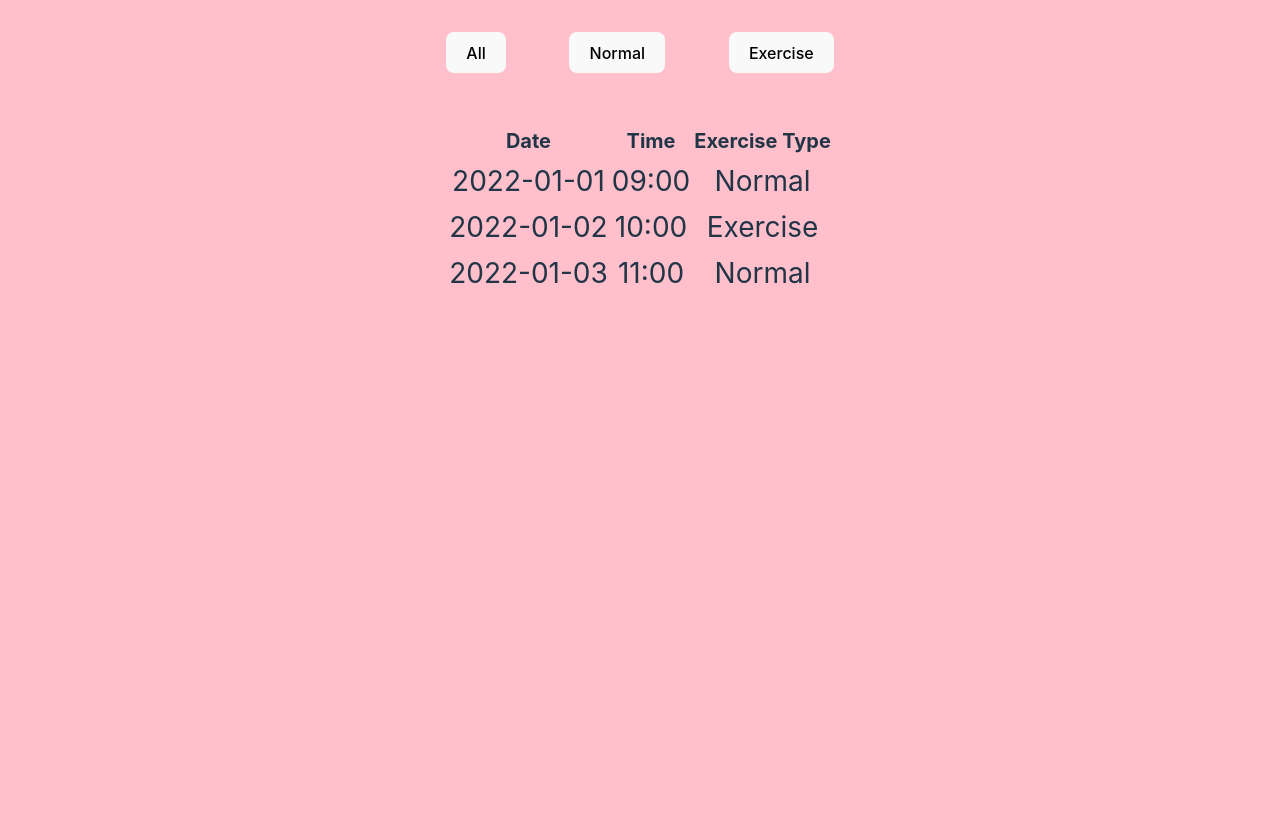
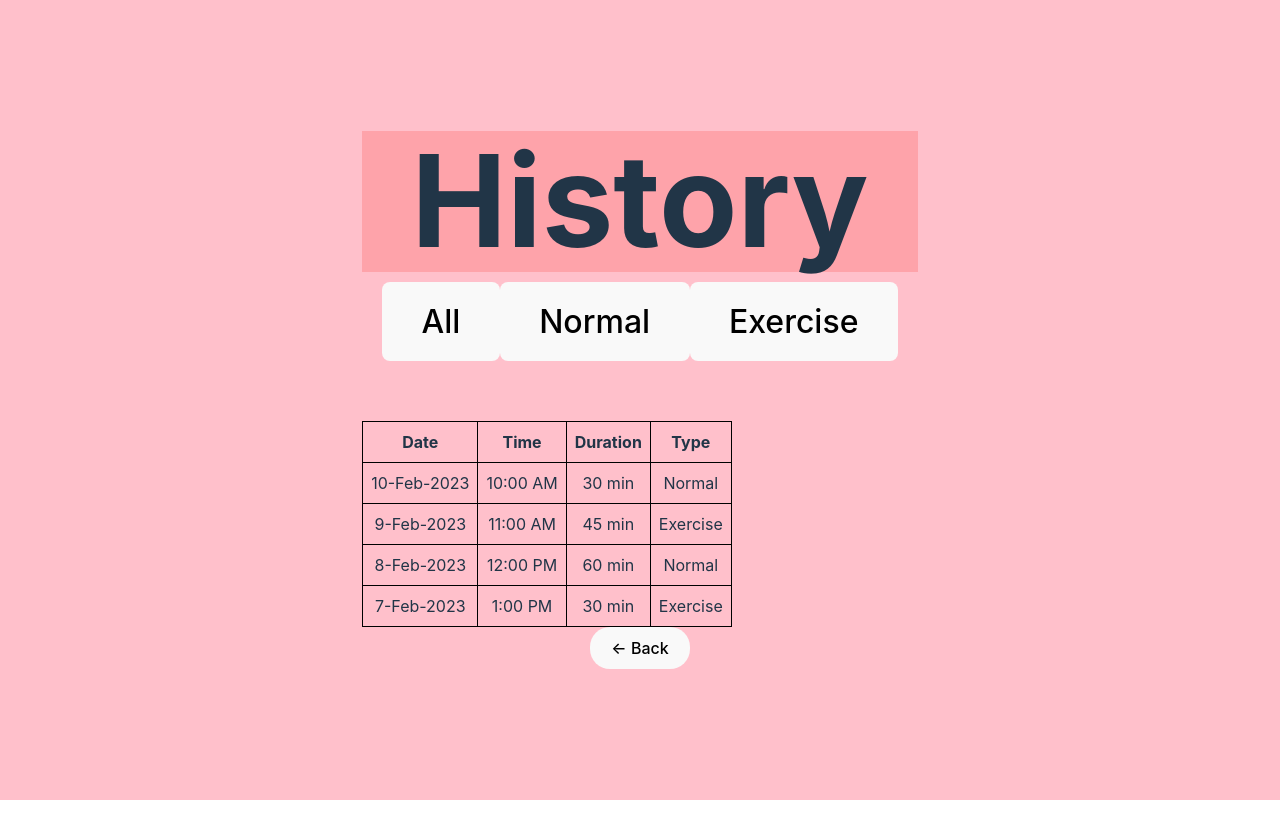
Before and after one commit to Exceed05-HeartBeat/Front-end, a React (Vite) app: page / in a window 1280 px wide. Shown: the top 838 px of the page. After the commit the page ends 800 px from the top, so only its background shows below. Built offline with nearby package versions, Linux system fonts and the light colour scheme.

Commit message:
wait pull

```diff
--- /dev/null
+++ b/src/NewPage.jsx
@@ -0,0 +1,56 @@
+import React, { useState } from 'react';
+import './style/NewPage.css'
+
+const History = () => {
+  const [filter, setFilter] = useState('all');
+
+  const data = [
+    { date: '10-Feb-2023', time: '10:00 AM', duration: '30 min', type: 'Normal' },
+    { date: '9-Feb-2023', time: '11:00 AM', duration: '45 min', type: 'Exercise' },
+    { date: '8-Feb-2023', time: '12:00 PM', duration: '60 min', type: 'Normal' },
+    { date: '7-Feb-2023', time: '1:00 PM', duration: '30 min', type: 'Exercise' },
+  ];
+
+  const filteredData = data.filter(item => {
+    if (filter === 'all') return true;
+    return item.type === filter;
+  });
+
+  return (
+    <div className='body'>
+      <div className='headerdiv'><h1 className='header'>History</h1></div>
+      <div className='button'>
+        <button onClick={() => setFilter('all')}>All</button>
+        <button onClick={() => setFilter('Normal')}>Normal</button>
+        <button onClick={() => setFilter('Exercise')}>Exercise</button>
+      </div>
+      <table className='table'>
+        <thead>
+          <tr>
+            <th>Date</th>
+            <th>Time</th>
+            <th>Duration</th>
+            <th>Type</th>
+          </tr>
+        </thead>
+        <tbody>
+          {filteredData.map(item => (
+            <tr key={item.date + item.time}>
+              <td>{item.date}</td>
+              <td>{item.time}</td>
+              <td>{item.duration}</td>
+              <td>{item.type}</td>
+            </tr>
+          ))}
+        </tbody>
+      </table>
+      <div style={{ textAlign: 'center' }}>
+      <button style={{ borderRadius: '20px', padding: '10px 20px' }}>
+          <span style={{ transform: 'rotate(180deg)' }}>&larr;</span> Back
+        </button>
+      </div>
+    </div>
+  );
+};
+
+export default History;
--- a/src/PageTwo.css
+++ /dev/null
@@ -1,26 +0,0 @@
-button {
-    margin: 20px;
-    padding: 20px 40px;
-    font-size: 20px;
-    background-color: white;
-    border: 1px solid black;
-    border-radius: 5px;
-    cursor: pointer;
-  }
-
-  table {
-    margin-top: 50px;
-    border-collapse: collapse;
-    width: 80%;
-    font-size: 20px;
-    text-align: center;
-  }
-
-  th, td {
-    border: 1px solid black;
-    padding: 20px;
-  }
-
-  th {
-    background-color: lightgray;
-  }
--- a/src/PageTwo.jsx
+++ /dev/null
@@ -1,48 +0,0 @@
-import { useState } from 'react'
-import reactLogo from './assets/react.svg'
-import './App.css'
-import { useEffect } from 'react';
-
-const App = () => {
-  const [selectedButton, setSelectedButton] = useState("All");
-  const [exerciseData, setExerciseData] = useState([    { date: "2022-01-01", time: "09:00", type: "Normal" },    { date: "2022-01-02", time: "10:00", type: "Exercise" },    { date: "2022-01-03", time: "11:00", type: "Normal" },  ]);
-
-  const handleButtonClick = (buttonText) => {
-    setSelectedButton(buttonText);
-  };
-
-  return (
-    <div style={{ backgroundColor: "pink", height: "100vh" }}>
-      <div style={{ display: "flex", justifyContent: "space-between" }}>
-        <button onClick={() => handleButtonClick("All")}>All</button>
-        <button onClick={() => handleButtonClick("Normal")}>Normal</button>
-        <button onClick={() => handleButtonClick("Exercise")}>Exercise</button>
-      </div>
-      <table style={{ marginTop: "50px" }}>
-        <thead>
-          <tr>
-            <th style={{ fontSize: "20px" }}>Date</th>
-            <th style={{ fontSize: "20px" }}>Time</th>
-            <th style={{ fontSize: "20px" }}>Exercise Type</th>
-          </tr>
-        </thead>
-        <tbody>
-          {exerciseData
-            .filter((data) => {
-              if (selectedButton === "All") return true;
-              return data.type === selectedButton;
-            })
-            .map((data, index) => (
-              <tr key={index}>
-                <td style={{ fontSize: "28px" }}>{data.date}</td>
-                <td style={{ fontSize: "28px" }}>{data.time}</td>
-                <td style={{ fontSize: "28px" }}>{data.type}</td>
-              </tr>
-            ))}
-        </tbody>
-      </table>
-    </div>
-  );
-};
-
-export default App;
--- a/src/main.jsx
+++ b/src/main.jsx
@@ -2,10 +2,10 @@ import React from 'react'
 import ReactDOM from 'react-dom/client'
 import App from './App'
 import './index.css'
-import PageTwo from "./PageTwo"
+import NewPage from "./NewPage"
 
 ReactDOM.createRoot(document.getElementById('root')).render(
   <React.StrictMode>
-    <PageTwo />
+    <NewPage />
   </React.StrictMode>,
 )
--- /dev/null
+++ b/src/style/NewPage.css
@@ -0,0 +1,82 @@
+body {
+    background-color: pink;
+    display: flex;
+    flex-direction: column;
+    align-items: center;
+    justify-content: center;
+    height: 100vh;
+  }
+
+  .body {
+    width: 100%;
+  }
+
+  .header {
+    background-color: #FEA3AA;
+    padding-right: 0rem;
+    padding-left: 0rem;
+    font-size: 8rem;
+    font-weight: bold;
+    display: flex;
+    align-items: center;
+    text-align: center;
+    margin-bottom: 50px;
+    margin: auto;
+  }
+
+  .headerdiv {
+    background-color: #FEA3AA;
+    width: 100%;
+    display: flex;
+    justify-content: center;
+    text-align: center;
+  }
+
+  .buttons {
+    display: flex;
+    justify-content: center;
+    margin: 10px;
+  }
+
+  .button {
+    color: white;
+    border: none;
+    border-radius: 5px;
+    padding: 10px 20px;
+    margin: 0 ;
+    justify-content: space-between;
+    font-size: 32px;
+    cursor: pointer;
+
+  }
+
+  .table {
+    margin-top: 50px;
+    border-collapse: collapse;
+    display: table;
+    width: fit-content;
+    justify-content: center;
+  }
+
+  .table td, .table th {
+    border: 1px solid black;
+    padding: 8px;
+  }
+
+  .back-button {
+    background-color: white;
+    border: 1px solid #FEA3AA;
+    border-radius: 50px;
+    padding: 10px 20px;
+    margin-top: 20px;
+    display: flex;
+    align-items: center;
+    justify-content: center;
+    cursor: pointer;
+    font-size: 32px;
+  }
+
+  .back-button:before {
+    content: "\2190";
+    margin-right: 10px;
+  }
```
